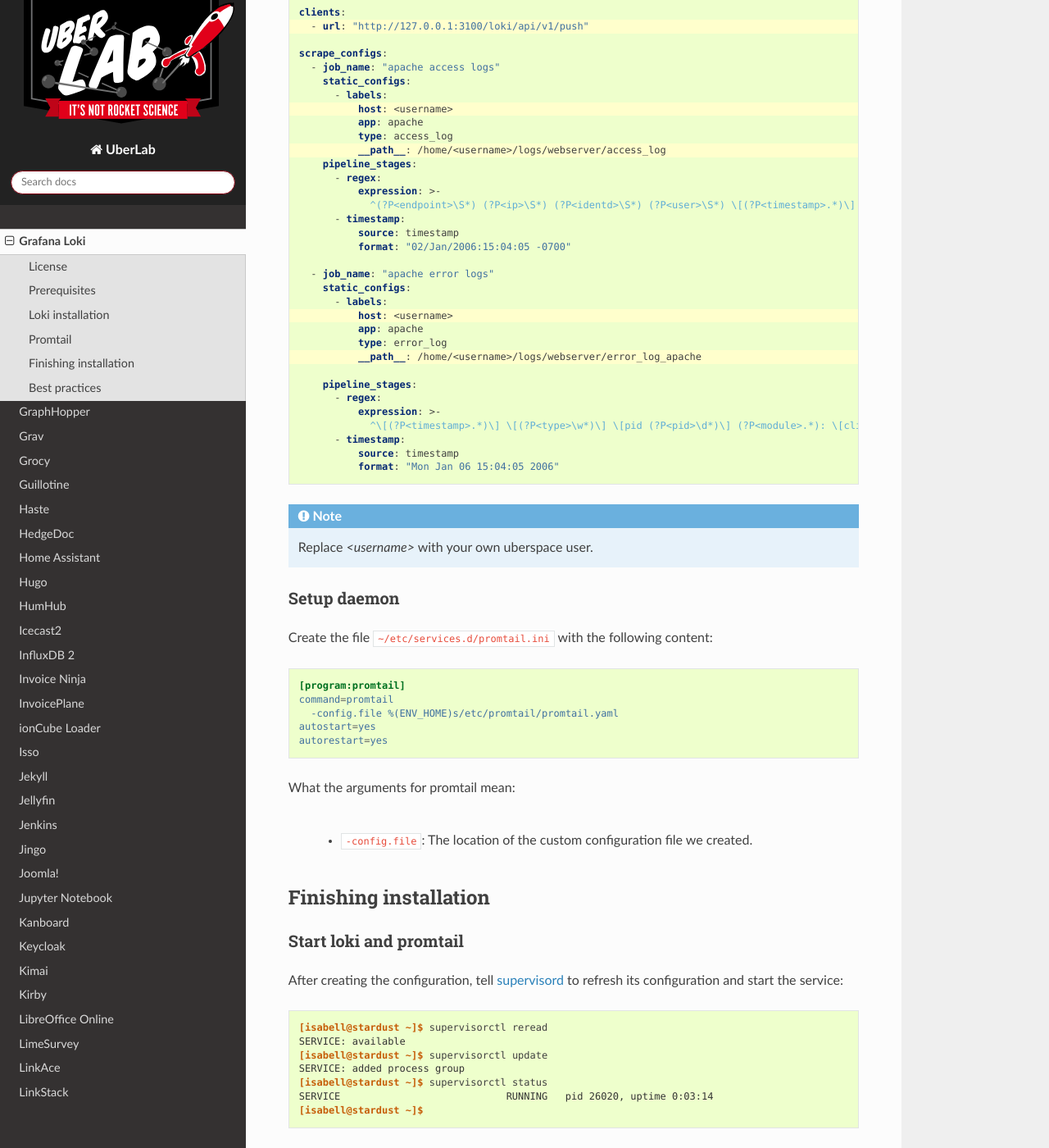
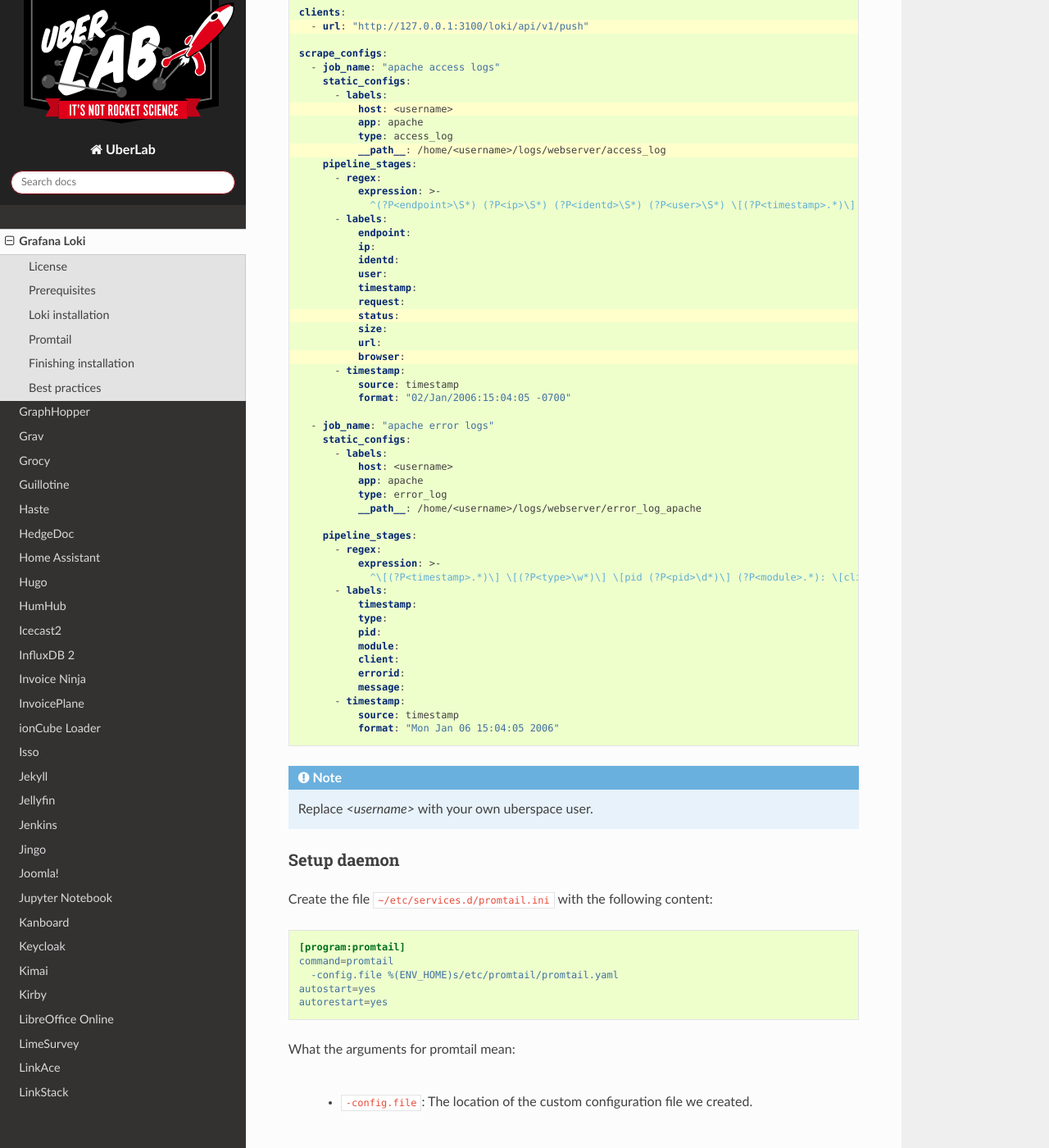
Before and after one commit to Uberspace/lab, a Sphinx documentation site: the page built from source/guide_grafana-loki.rst, in a window 1280 px wide and 1400 px high, scrolled down 4445 px. Shown: the whole window at 82% size. Built offline with Sphinx 7.4.7 and the Read the Docs theme 2.0.0, drawn with Linux system fonts in a browser that asks for light colours; some of the changed lines change nothing that is shown.

Commit message:
Update guide_grafana-loki.rst
The labels stage takes the level and component entries from the previous regex stage and promotes them to a label. For example, level=error may be a label added by this stage.

```diff
--- a/source/guide_grafana-loki.rst
+++ b/source/guide_grafana-loki.rst
@@ -194,6 +194,17 @@
         - regex:
             expression: >-
               ^(?P<endpoint>\S*) (?P<ip>\S*) (?P<identd>\S*) (?P<user>\S*) \[(?P<timestamp>.*)\] "(?P<request>.*)" (?P<status>\d*) (?P<size>\S*) "(?P<url>\S*)" "(?P<browser>.*)"$
+        - labels:
+            endpoint:
+            ip:
+            identd:
+            user:
+            timestamp:
+            request:
+            status:
+            size:
+            url:
+            browser:
         - timestamp:
             source: timestamp
             format: "02/Jan/2006:15:04:05 -0700"
@@ -210,6 +221,14 @@
         - regex:
             expression: >-
               ^\[(?P<timestamp>.*)\] \[(?P<type>\w*)\] \[pid (?P<pid>\d*)\] (?P<module>.*): \[client (?P<client>.*)\] (?P<errorid>\w*): (?P<message>.*)$
+        - labels:
+            timestamp:
+            type:
+            pid:
+            module:
+            client:
+            errorid:
+            message:
         - timestamp:
             source: timestamp
             format: "Mon Jan 06 15:04:05 2006"
```
